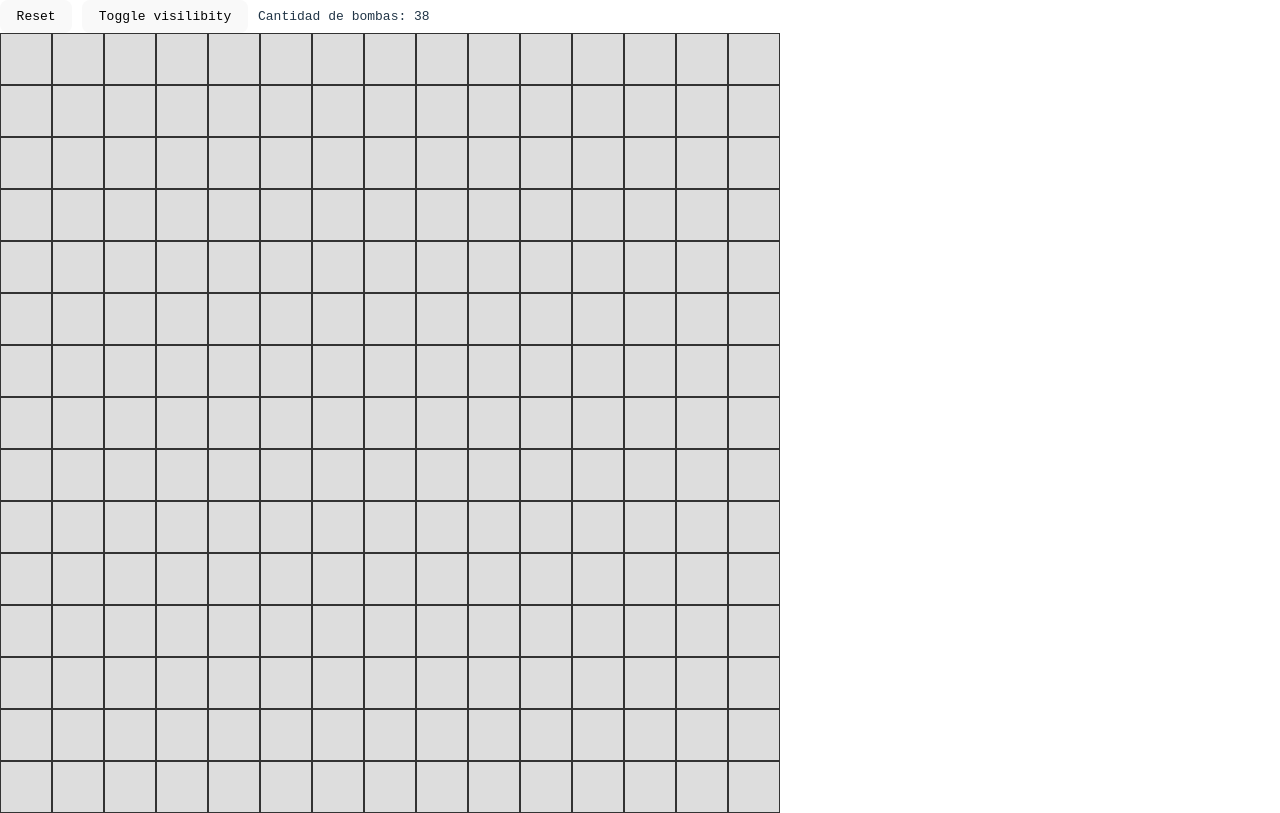
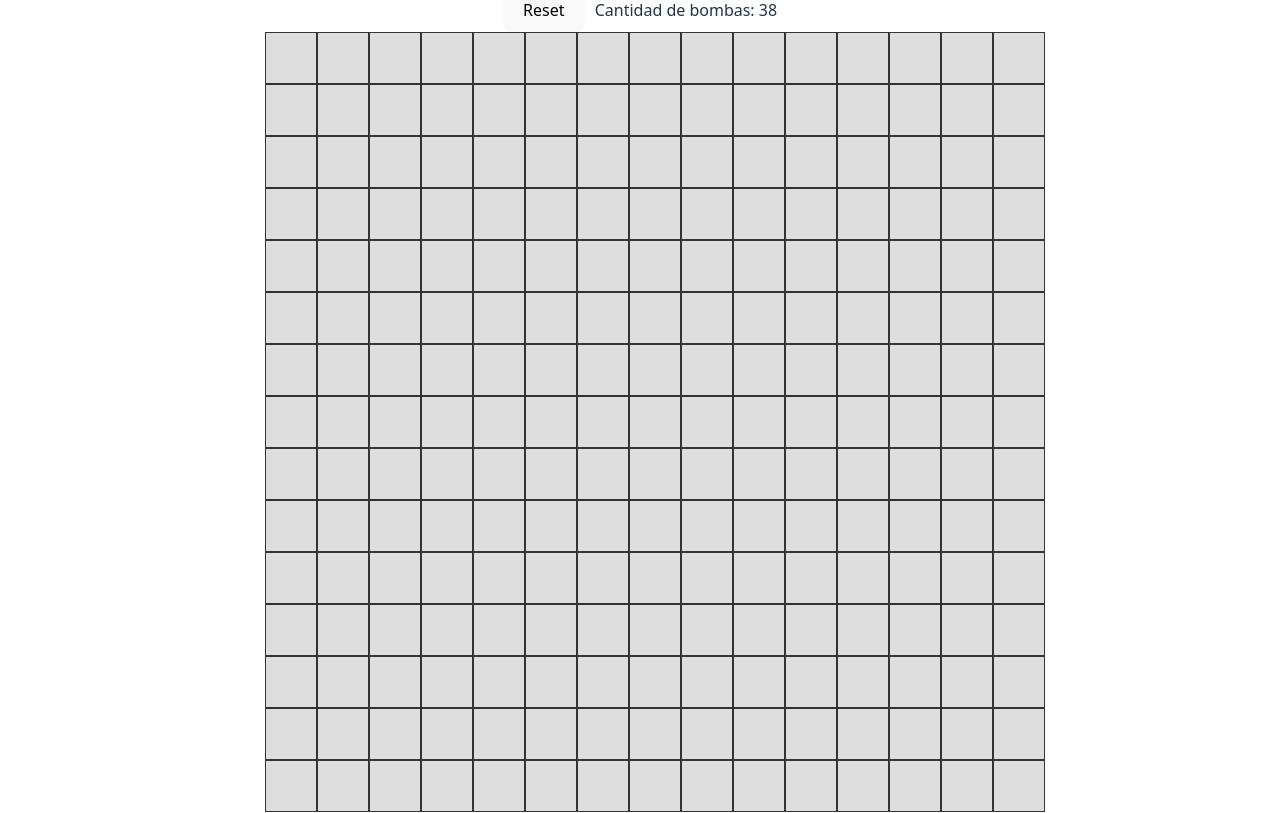
Before and after one commit to AndyOsuna/mines-game, a React (Vite) app: page / in a window 1280 px wide. Built offline with nearby package versions, Linux system fonts and the light colour scheme.

Commit message:
Mejoras y adaptación para poner flags para pantallas táctiles

```diff
--- a/src/App.css
+++ b/src/App.css
@@ -1,9 +1,19 @@
+main {
+  position: relative;
+  display: flex;
+  flex-flow: column nowrap;
+  align-items: center;
+  justify-content: center;
+  height: 100vh;
+}
+
 .cell {
   margin: 0;
   padding: 0;
   position: relative;
   display: inline-block;
   font-size: 3em;
+  font-weight: bold;
   height: 50px;
   width: 50px;
   line-height: 50px;
@@ -12,7 +22,7 @@
 }
 
 .cell.disabled {
-  background-color: #333;
+  background-color: #ddd;
 }
 
 .cell span {
@@ -26,3 +36,26 @@
   display: grid;
   gap: 0;
 }
+
+.victory-dialog {
+  position: absolute;
+  background-color: var(--background-primary);
+  z-index: 2;
+
+  padding: 1.5em;
+  border-radius: .5em;
+  display: flex;
+  flex-direction: column;
+  gap: 20px;
+  align-items: center;
+}
+
+@media (prefers-color-scheme: dark) {
+  .cell {
+    border-color: #555;
+  }
+
+  .cell.disabled {
+    background-color: #222;
+  }
+}
--- a/src/App.tsx
+++ b/src/App.tsx
@@ -3,14 +3,17 @@ import "./App.css";
 import { useState } from "react";
 import Spot from "./Spot";
 import Cell from "./comps/Cell";
+import Dialog from "./comps/Dialog";
 import { SPOT, WIDTH } from "./config";
 
 function App() {
   // const [mode, setMode] = useState<"ADMIN" | "PLAYER">("ADMIN");
-  const [gameStatus, setGameStatus] = useState<"PLAY" | "GAMEOVER">("PLAY");
+  const [gameStatus, setGameStatus] = useState<"PLAY" | "GAMEOVER" | "VICTORY">(
+    "PLAY"
+  );
   const [grid, setGrid] = useState<Spot[]>(Spot.createInitialGrid());
 
-  const reset = () => (
+  const reload = () => (
     setGrid(Spot.createInitialGrid()), setGameStatus("PLAY")
   );
 
@@ -30,11 +33,9 @@ function App() {
   };
 
   const setVisible = (i: number) => {
-    if (gameStatus === "GAMEOVER") return;
+    if (gameStatus !== "PLAY") return;
     function propagateVisibility(i: number, tempGrid: Spot[]) {
       tempGrid[i] = tempGrid[i].toggleVisibility().setValue(calcNeighBombs(i));
-
-      console.log("Spot en:", i, "\n", { ...tempGrid[i] });
 
       if (tempGrid[i].value === SPOT.EMPTY) {
         for (let y = -1; y < 2; y++)
@@ -50,43 +51,44 @@ function App() {
           }
       }
     }
+    const checkVictory = (tempGrid: Spot[]) =>
+      tempGrid
+        .filter((cell) => cell.value !== SPOT.BOMB)
+        .every((cell) => cell.visible);
+
     if (!grid[i].visible) {
       const tempGrid = Array.from(grid).map((cell, id) =>
         id === i ? cell.toggleVisibility().setValue(calcNeighBombs(i)) : cell
       );
 
-      if (grid[i].value === SPOT.BOMB) {
-        setGameStatus("GAMEOVER");
-        console.log("Game over! :(");
-      } else {
-        // Si la celda está vacía, hay que propagar la visibilidad
-        if (tempGrid[i].value === SPOT.EMPTY) propagateVisibility(i, tempGrid);
-      }
+      if (grid[i].value === SPOT.BOMB) setGameStatus("GAMEOVER");
+      // Si la celda está vacía, hay que propagar la visibilidad
+      else if (tempGrid[i].value === SPOT.EMPTY)
+        propagateVisibility(i, tempGrid);
+
+      if (checkVictory(tempGrid)) setGameStatus("VICTORY");
+      else console.log("Aun no has ganado");
       setGrid(tempGrid);
     }
   };
   const setFlagged = (i: number) => {
-    if (gameStatus === "GAMEOVER") return;
-    if (!grid[i].visible) {
-      console.log("Flagged on:", i);
+    if (gameStatus !== "PLAY") return;
+    if (!grid[i].visible)
       setGrid((gr) =>
         gr.map((cell, id) => (id === i ? cell.toggleFlag() : cell))
       );
-    } else console.log("No flag :)");
   };
 
   return (
-    <section>
+    <main>
+      {gameStatus === "GAMEOVER" && (
+        <Dialog label="Has perdido :(" action={() => reload()} />
+      )}
+      {gameStatus === "VICTORY" && (
+        <Dialog label="Has ganado" action={() => reload()} />
+      )}
       <div style={{ display: "flex", gap: 10, alignItems: "center" }}>
-        <button onClick={reset}>Reset</button>
-        <button
-          onClick={() =>
-            setGrid((gr) => gr.map((cell) => cell.toggleVisibility()))
-          }
-        >
-          Toggle visilibity
-        </button>
-        {/* <button onClick={()=>createBombAt()}>Generate</button> */}
+        <button onClick={reload}>Reset</button>
         {grid.some((cell) => cell.value === SPOT.BOMB) && (
           <p>
             Cantidad de bombas:{" "}
@@ -113,7 +115,7 @@ function App() {
           </>
         ))}
       </section>
-    </section>
+    </main>
   );
 }
 
--- a/src/comps/Cell.tsx
+++ b/src/comps/Cell.tsx
@@ -1,5 +1,6 @@
+import { useEffect, useRef, useState } from "react";
+import Spot from "../Spot";
 import { SPOT } from "../config";
-import Spot from "../Spot";
 
 export default function Cell({
   spot: s,
@@ -12,16 +13,36 @@ export default function Cell({
   update: () => void;
   flagger: () => void;
 }) {
+  const [c, sC] = useState(0);
+  const intervalRef = useRef<number>(0);
+
   const isEmpty = s.value === SPOT.EMPTY;
   const hueColor =
     s.visible && s.isBomb ? 0 : Math.max(40, s.value * (360 / 9) + 40);
 
+  const startC = () => {
+    intervalRef.current = setInterval(() => {
+      sC((prevC) => prevC + 1);
+    }, 100);
+  };
+  const finishC = () => {
+    clearInterval(intervalRef.current);
+    sC(0);
+  };
+
+  useEffect(() => {
+    if (c >= 3) {
+      clearInterval(intervalRef.current);
+      sC(0);
+      flagger();
+    }
+  }, [c]);
+
   return (
     <div
-      className="cell"
+      className={`cell ${!s.visible ? "disabled" : ""}`}
       style={{
         color: `hsl(${hueColor},75%,50%)`,
-        backgroundColor: `${!s.visible ? "#ddd" : ""}`,
       }}
       onContextMenu={(e) => e.preventDefault()}
       onClick={update}
@@ -30,6 +51,8 @@ export default function Cell({
         e.preventDefault();
         flagger();
       }}
+      onTouchStart={() => startC()}
+      onTouchEnd={() => finishC()}
     >
       <span>{index}</span>
       {!isEmpty && s.visible
--- /dev/null
+++ b/src/comps/Dialog.tsx
@@ -0,0 +1,13 @@
+type Props = {
+  action: () => void;
+  label?: string;
+};
+
+export default function Dialog({ action, label }: Props) {
+  return (
+    <div className="victory-dialog">
+      {label}
+      <button onClick={action}>Empezar de nuevo</button>
+    </div>
+  );
+}
--- a/src/index.css
+++ b/src/index.css
@@ -1,5 +1,6 @@
 :root {
-  font-family: monospace;
+  --background-primary: #222;
+  font-family: system-ui, -apple-system, BlinkMacSystemFont, 'Segoe UI', Roboto, Oxygen, Ubuntu, Cantarell, 'Open Sans', 'Helvetica Neue', sans-serif;
   font-weight: 400;
 
   color-scheme: light dark;
@@ -60,6 +61,7 @@ button:focus-visible {
 
 @media (prefers-color-scheme: light) {
   :root {
+    --background-primary: #eee;
     color: #213547;
     background-color: #ffffff;
   }
```
